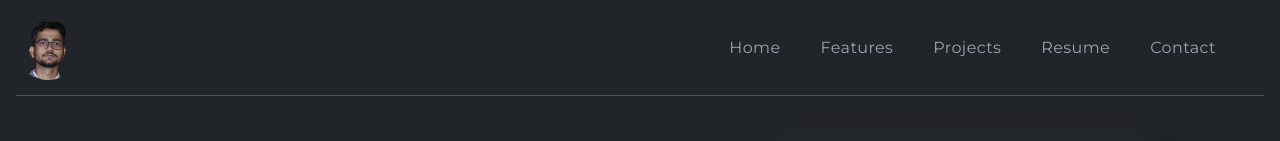
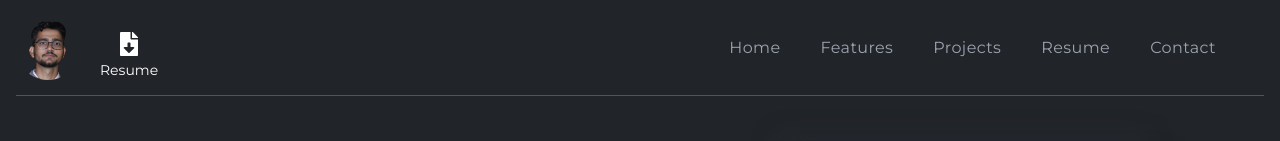
Before and after one commit to itsyoboysumit/portfolio-react, a React (Vite) app: page / in a window 1280 px wide. Shown: the top 141 px of the page. Built offline with nearby package versions, Linux system fonts and the light colour scheme.

Commit message:
resume added

```diff
--- a/src/components/navbar/Navbar.jsx
+++ b/src/components/navbar/Navbar.jsx
@@ -2,7 +2,12 @@ import React, { useState } from "react";
 import { Link } from "react-scroll";
 import { FiMenu } from "react-icons/fi";
 import { MdClose } from "react-icons/md";
-import { FaGithub, FaTwitter, FaLinkedinIn } from "react-icons/fa";
+import {
+  FaGithub,
+  FaTwitter,
+  FaLinkedinIn,
+  FaFileDownload,
+} from "react-icons/fa";
 import { logo } from "../../assets/index";
 import { navLinksdata } from "../../constants";
 
@@ -10,9 +15,19 @@ const Navbar = () => {
   const [showMenu, setShowMenu] = useState(false);
   return (
     <div className="w-full h-24 sticky top-0 z-50 bg-bodyColor mx-auto flex justify-between items-center font-titleFont border-b-[1px] border-b-gray-600">
-      <div className="w-16 ">
+      <div className="w-16 flex flex-row gap-2 items-center">
         <img src={logo} alt="logo" />
+
+        <a
+          href="/SUMIT_KUMAR_CV.pdf"
+          download="Sumit-Kumar-Resume.pdf" // the file name user will see
+          className="flex flex-col justify-center items-center mt-4 text-white px-3  rounded-md hover:-translate-x-1 transition-all hover:text-designColor cursor-pointer duration-600"
+        >
+          <FaFileDownload className="size-6 " />
+          <span className="text-sm mt-1">Resume</span>
+        </a>
       </div>
+
       <div>
         <ul className="hidden mdl:inline-flex items-center gap-6 lg:gap-10 pr-12">
           {navLinksdata.map(({ _id, title, link }) => (
```
Also changed, not shown: 1 other file (tests, documents, lock files or other folders).
